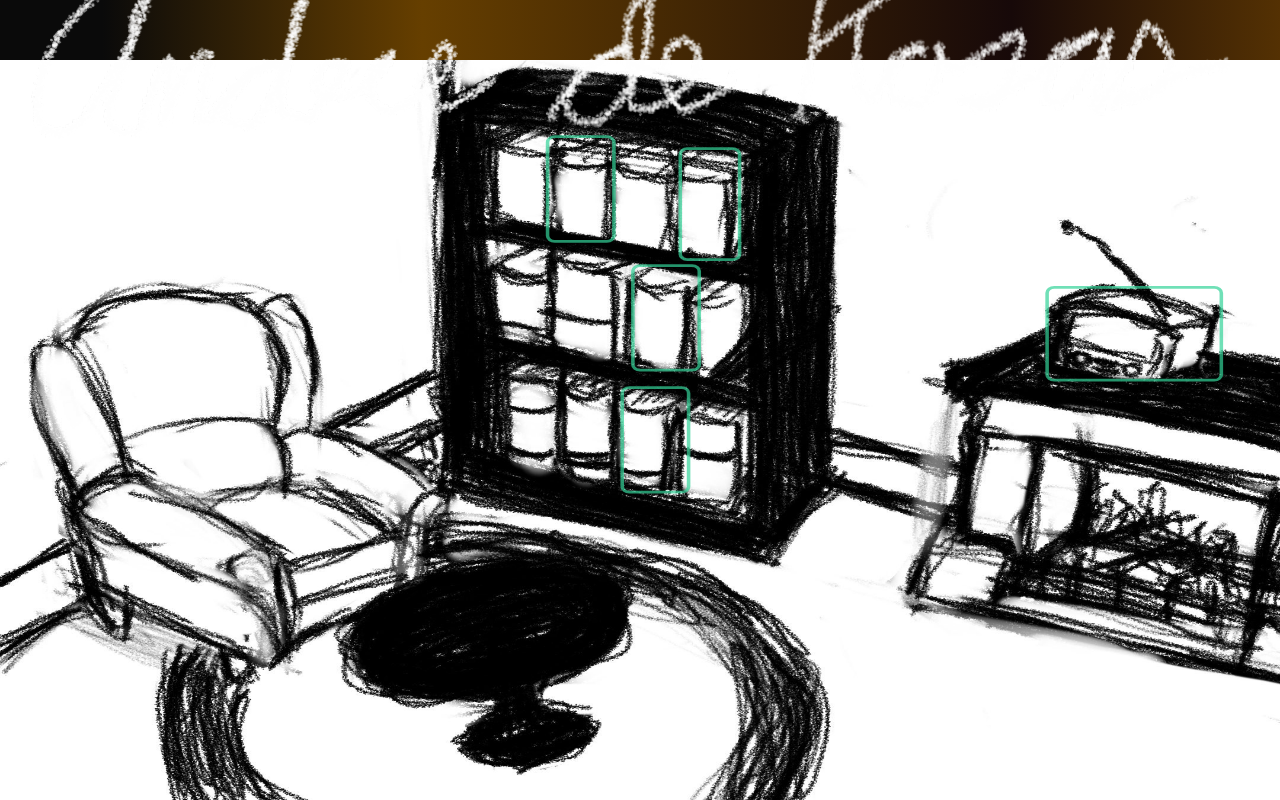
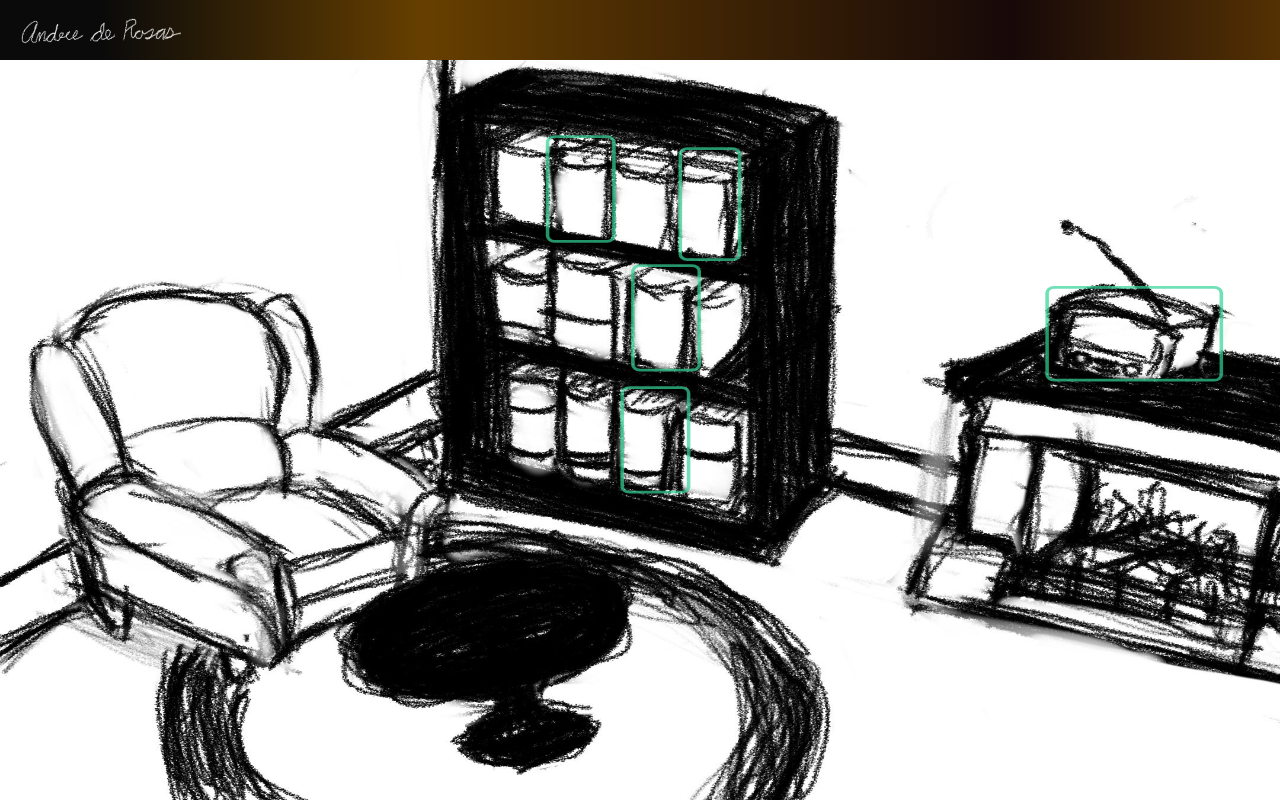
Before and after one commit to acderosas/acderosas.github.io, a Next.js app in the folder my-web-app/: page / in a window 1280 px wide. Built offline with nearby package versions, Linux system fonts and the light colour scheme; grey boxes are pictures that could not be loaded.

Commit message:
updated css for size issue

```diff
--- a/my-web-app/app/components/GradientHeader.jsx
+++ b/my-web-app/app/components/GradientHeader.jsx
@@ -12,8 +12,6 @@ export default function GradientHeader() {
                     width =  {100}
                     height = {30}
                     placeholder= "empty" // Only works if imported
-                    priority style={{ height: "auto", width: "auto" }}
-                    className = "object-contain"
                 />
             </Link>
         </div>
--- a/my-web-app/app/globals.css
+++ b/my-web-app/app/globals.css
@@ -17,7 +17,7 @@ html, body {
   top: 0;
   left: 0;
   width: 100%;
-  height: var(--header-h);
+  height: 60px;
   background:
     linear-gradient(90deg,
       rgba(10, 10, 10, 1) 0%,
@@ -34,10 +34,10 @@ html, body {
 
 #gradientheader img {
   max-height: 100%;
-  height: auto;
+  height: 30px;
   width: auto;
   display: block;
-  transform: none;
+  transform: translateY(-10px);
 }
 
 /*******************Music Player************************************************************/
```
